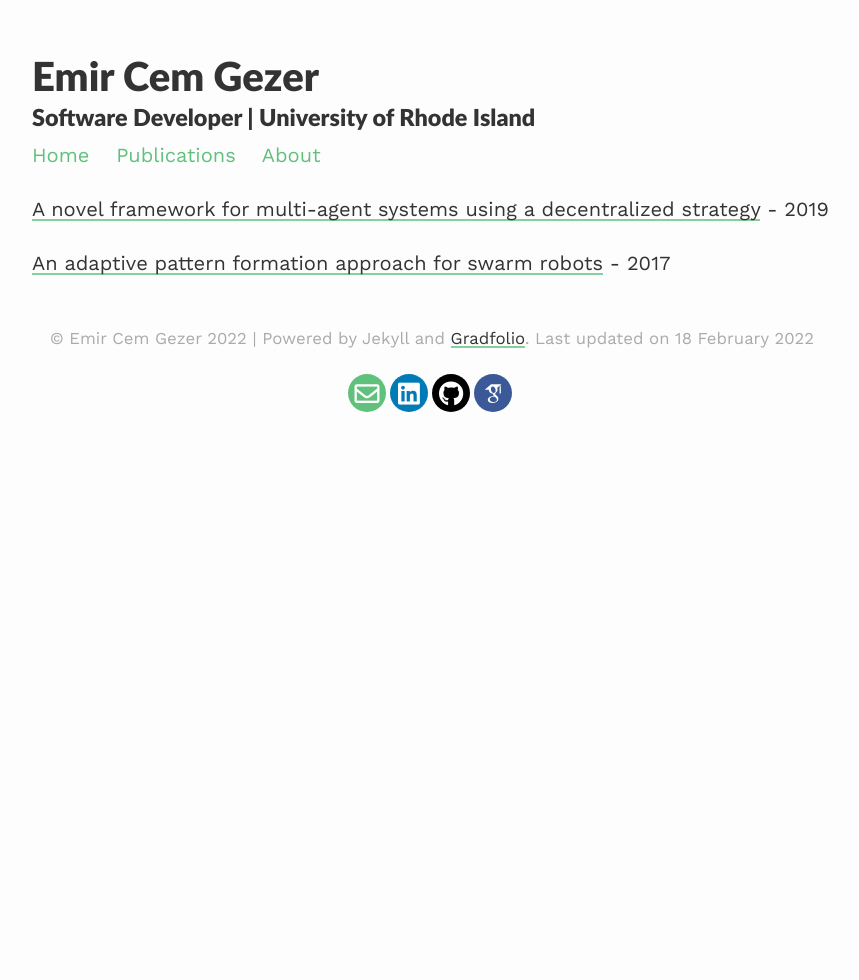
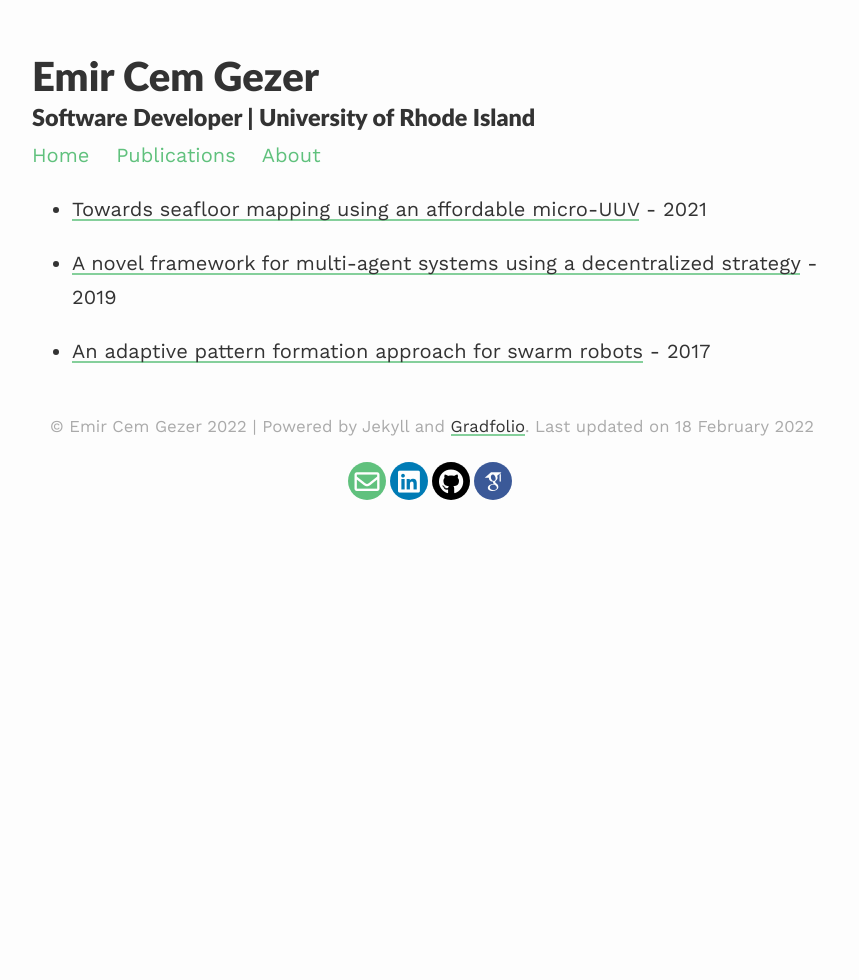
Before and after one commit to incebellipipo/incebellipipo.github.io, a Jekyll site: the page built from _pages/publications.md, in a window 1280 px wide. Shown: the whole page, without its empty margins (208-1067 px from the left). Built offline with Jekyll 4.4.1, drawn with Linux system fonts in a browser that asks for light colours; nearby versions of some CDN libraries; some web fonts are replaced.

Commit message:
feat: add latest paper

```diff
--- a/_pages/publications.md
+++ b/_pages/publications.md
@@ -4,6 +4,8 @@ permalink: /publications/
 published: true
 ---
 
-[A novel framework for multi-agent systems using a decentralized strategy](https://doi.org/10.1017/S0263574718001261) - 2019
+- [Towards seafloor mapping using an affordable micro-UUV](https://doi.org/10.23919/OCEANS44145.2021.9705887) - 2021
 
-[An adaptive pattern formation approach for swarm robots](https://doi.org/10.1109/ICEEE2.2017.7935818) - 2017
+- [A novel framework for multi-agent systems using a decentralized strategy](https://doi.org/10.1017/S0263574718001261) - 2019
+
+- [An adaptive pattern formation approach for swarm robots](https://doi.org/10.1109/ICEEE2.2017.7935818) - 2017
```
